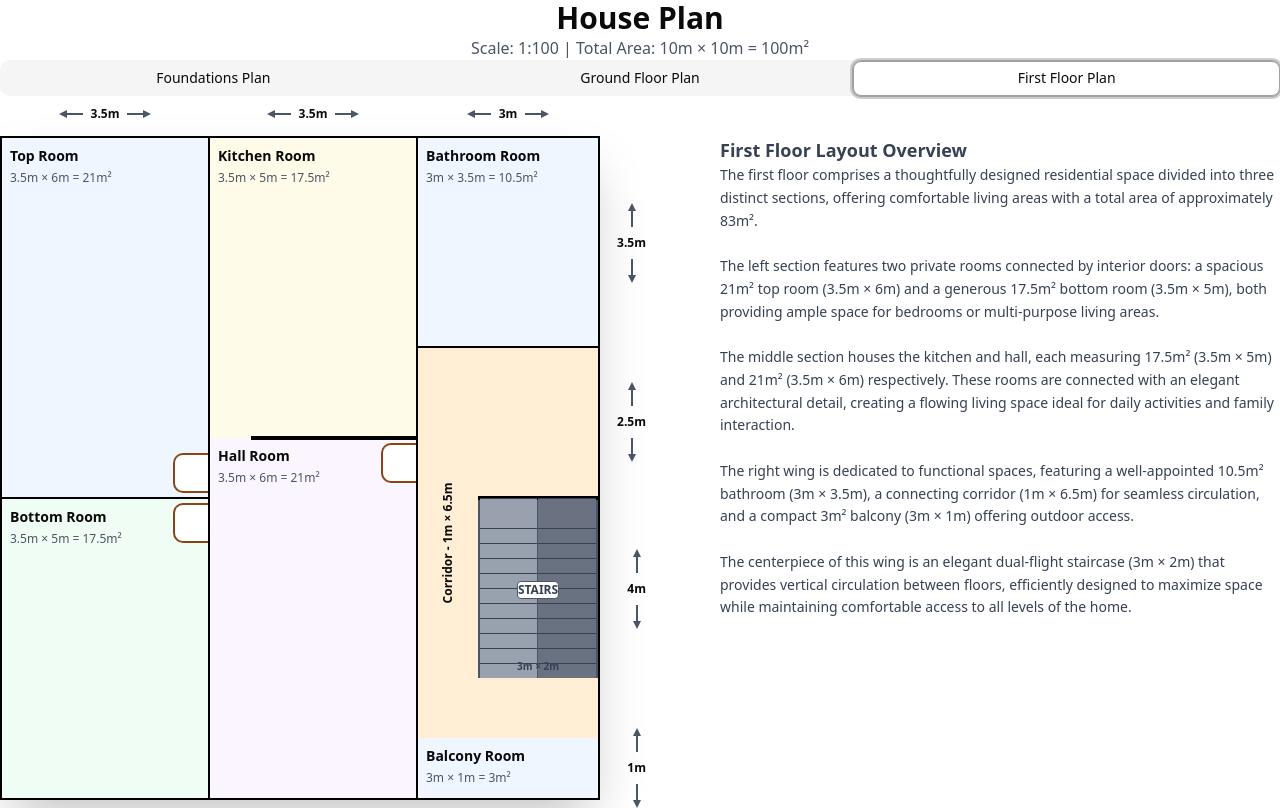
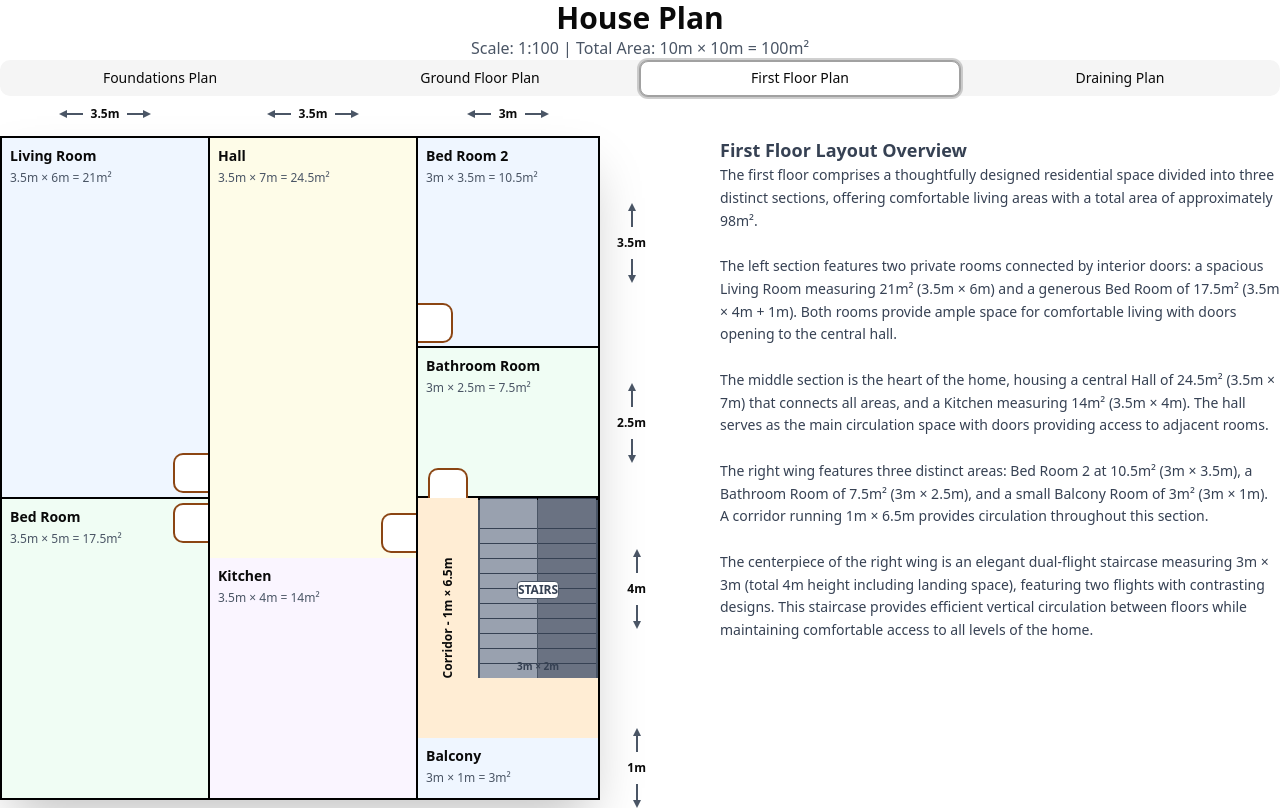
Before and after one commit to abdeldjalile-lafkir/house-plan, a Next.js app: page / in a window 1280 px wide. Both pictures are taken after a click on the tab "First Floor Plan". Built offline with nearby package versions, Linux system fonts and the light colour scheme.

Commit message:
draining plan

```diff
--- a/src/app/page.tsx
+++ b/src/app/page.tsx
@@ -1,5 +1,10 @@
 import { Tabs, TabsContent, TabsList, TabsTrigger } from "@/components/ui/tabs";
-import { Foundation, GroundFloor, FirstFloor } from "@/components/plans";
+import {
+  Foundation,
+  GroundFloor,
+  FirstFloor,
+  Draining,
+} from "@/components/plans";
 
 export default function Home() {
   return (
@@ -15,10 +20,11 @@ export default function Home() {
         defaultValue="foundation"
         className="mx-auto flex flex-col items-center justify-center gap-y-10"
       >
-        <TabsList className="grid w-full grid-cols-3">
+        <TabsList className="w-full min-w-2xl flex items-center justify-around my-4">
           <TabsTrigger value="foundation">Foundations Plan</TabsTrigger>
           <TabsTrigger value="ground-floor">Ground Floor Plan</TabsTrigger>
           <TabsTrigger value="first-floor">First Floor Plan</TabsTrigger>
+          <TabsTrigger value="draining">Draining Plan</TabsTrigger>
         </TabsList>
         <TabsContent value="foundation">
           <Foundation />
@@ -29,6 +35,9 @@ export default function Home() {
         <TabsContent value="first-floor">
           <FirstFloor />
         </TabsContent>
+        <TabsContent value="draining">
+          <Draining />
+        </TabsContent>
       </Tabs>
     </div>
   );
--- /dev/null
+++ b/src/components/plans/Draining.tsx
@@ -0,0 +1,166 @@
+import React from "react";
+import { DrainingPipe } from "@/components/shared";
+
+function Draining() {
+  return (
+    <div className="flex items-start justify-between gap-x-10">
+      <GroundFloor />
+      <FirstFloor />
+    </div>
+  );
+}
+
+export default Draining;
+
+function GroundFloor() {
+  return (
+    <div className="flex gap-x-30">
+      <div className="w-150 h-151 border-black border-2 relative bg-white shadow-2xl">
+        {/* Top Section */}
+        <div className="w-full h-52.5 border-black border-b-2 relative bg-gray-50"></div>
+
+        {/* Bottom Section */}
+        <div className="w-full h-97.5 flex relative">
+          {/* Left partition 1 */}
+          <div className="w-52.5 h-full border-r-2 border-black bg-gray-50"></div>
+
+          {/* Left partition 2 */}
+          <div className="w-52.5 h-full border-r-2 border-black bg-gray-50"></div>
+
+          {/* Right Wing */}
+          <div className="w-45 h-full relative flex">
+            {/* Right corridor */}
+            <div className="w-15 h-full relative bg-gray-50"></div>
+
+            {/* Right rooms */}
+            <div className="w-30 h-full relative flex flex-col">
+              {/* Upper room */}
+              <div className="w-30 h-37.5 relative bg-gray-50 border-b border-black border-l-2">
+                <DrainingPipe.PipeJunction
+                  type="primary"
+                  position="top-[30px] right-[30px]"
+                />
+                <DrainingPipe.PrimaryVerticalPipe
+                  length={60}
+                  position="top-[45px] bottom-[45px] right-[30px]"
+                />
+                <DrainingPipe.PipeJunction
+                  type="primary"
+                  position="bottom-[30px] right-[30px]"
+                />
+                <DrainingPipe.PrimaryVerticalPipe
+                  length={300}
+                  position="top-[122.5px] right-[30px]"
+                />
+              </div>
+
+              {/* Middle room */}
+              <div className="w-30 h-45 relative border-t border-black bg-gray-50"></div>
+
+              {/* Lower room */}
+              <div className="w-30 h-15 bg-gray-50"></div>
+            </div>
+          </div>
+        </div>
+      </div>
+    </div>
+  );
+}
+
+function FirstFloor() {
+  return (
+    <div className="flex gap-x-30">
+      <div className="w-150 h-166 flex border-black border-2 relative bg-white shadow-2xl">
+        {/* Left Section */}
+        <div className="w-52.5 h-full flex flex-col border-black border-r-2 relative">
+          <div className="relative bg-gray-50 w-full h-90 border-b border-black"></div>
+          <div className="relative bg-gray-50 w-full h-75 border-t border-black"></div>
+        </div>
+
+        {/* Middle Section */}
+        <div className="w-52.5 h-full border-black border-r-2 relative">
+          <div className="relative bg-gray-50 w-full h-105 border-b-2"></div>
+          <div className="relative bg-gray-50 w-full h-60">
+            <DrainingPipe.PipeJunction
+              type="primary"
+              position="bottom-[5px] right-[30px]"
+            />
+            <DrainingPipe.PrimaryHorizontalPipe
+              length={115}
+              position="bottom-[5px] left-[45px] right-[50px]"
+            />
+            <DrainingPipe.PipeJunction
+              type="primary"
+              position="bottom-[5px] left-[30px]"
+            />
+            <DrainingPipe.PrimaryHorizontalPipe
+              length={185}
+              position="bottom-[5px] -right-[160px]"
+            />
+          </div>
+        </div>
+
+        {/* Right Section */}
+        <div className="flex flex-col w-45 h-full relative">
+          {/* Top room */}
+          <div className="relative bg-gray-50 w-full h-52.5 border-b-2 border-black"></div>
+
+          {/* Second room */}
+          <div className="relative bg-gray-50 w-full h-37.5 border-b-2 border-black">
+            <DrainingPipe.PipeJunction
+              type="primary"
+              position="top-[20px] left-[30px]"
+            />
+            <DrainingPipe.PrimaryHorizontalPipe
+              length={100}
+              position="top-[20px] left-[50px] right-[45px]"
+            />
+            <DrainingPipe.PipeJunction
+              type="primary"
+              position="top-[20px] right-[5px]"
+            />
+            <DrainingPipe.PrimaryVerticalPipe
+              length={75}
+              position="top-[35px] bottom-[45px] right-[5px]"
+            />
+            <DrainingPipe.PipeJunction
+              type="primary"
+              position="bottom-[20px] right-[5px]"
+            />
+            <DrainingPipe.PrimaryVerticalPipe
+              length={300}
+              position="top-[130px] right-[5px]"
+            />
+          </div>
+
+          {/* Bottom area with corridor */}
+          <div className="w-full relative flex">
+            {/* Corridor */}
+            <div className="w-15 h-full relative bg-gray-50"></div>
+
+            {/* Staircase area */}
+            <div className="w-30 h-full relative flex flex-col">
+              {/* Staircase room */}
+              <div className="w-30 h-45 relative border-black bg-gray-50"></div>
+
+              {/* Space before staircase */}
+              <div className="w-30 h-15 bg-gray-50"></div>
+            </div>
+          </div>
+
+          {/* Bottom room */}
+          <div className="relative bg-gray-50 w-full h-15">
+            <DrainingPipe.PipeJunction
+              type="primary"
+              position="bottom-[5px] right-[5px]"
+            />
+            <DrainingPipe.PrimaryVerticalPipe
+              length={50}
+              position="top-[58px] bottom-[45px] right-[5px]"
+            />
+          </div>
+        </div>
+      </div>
+    </div>
+  );
+}
--- a/src/components/plans/FirstFloor.tsx
+++ b/src/components/plans/FirstFloor.tsx
@@ -9,7 +9,7 @@ function FirstFloor() {
         <div className="w-52.5 h-full flex flex-col border-black border-r-2 relative">
           <div className="relative">
             <Room
-              title="Top Room"
+              title="Living Room"
               dimensions="3.5m × 6m = 21m²"
               bgColor="bg-blue-50"
               className="w-full h-90 border-b border-black"
@@ -18,7 +18,7 @@ function FirstFloor() {
           </div>
           <div className="relative">
             <Room
-              title="Bottom Room"
+              title="Bed Room"
               dimensions="3.5m × 5m = 17.5m²"
               bgColor="bg-green-50"
               className="w-full h-75 border-t border-black"
@@ -38,40 +38,56 @@ function FirstFloor() {
           />
         </div>
 
-        {/* Middle Section - Kitchen and Hall */}
+        {/* Middle Section - Hall and Kitchen */}
         <div className="w-52.5 h-full border-black border-r-2 relative">
           <div className="relative">
             <Room
-              title="Kitchen Room"
-              dimensions="3.5m × 5m = 17.5m²"
+              title="Hall"
+              dimensions="3.5m × 7m = 24.5m²"
               bgColor="bg-yellow-50"
-              className="w-full h-75 border-black relative before:content-[''] before:absolute before:bottom-0 before:right-0 before:w-[80%] before:h-0 before:border-b-2 before:border-black"
+              className="w-full h-105 relative"
             />
+            <Door position="bottom-[5px]" orientation="right" />
           </div>
           <div className="relative">
             <Room
-              title="Hall Room"
-              dimensions="3.5m × 6m = 21m²"
+              title="Kitchen"
+              dimensions="3.5m × 4m = 14m²"
               bgColor="bg-purple-50"
-              className="w-full h-90 border-black relative before:content-[''] before:absolute before:top-0 before:right-0 before:w-[80%] before:h-0 before:border-t-2 before:border-black"
+              className="w-full h-60 relative"
             />
-            <Door position="top-[5px]" orientation="right" />
           </div>
           <Measurement value="3.5m" position="-top-8 left-0 right-0" />
         </div>
 
         {/* Right Section - Bathroom and Staircase */}
         <div className="flex flex-col w-45 h-full relative">
+          {/* Bedroom Room */}
+          <div className="relative">
+            <Room
+              title="Bed Room 2"
+              dimensions="3m × 3.5m = 10.5m²"
+              bgColor="bg-blue-50"
+              className="w-full h-52.5 border-b-2 border-black"
+            />
+            <Door position="" orientation="left" />
+            <Measurement
+              value="3.5m"
+              position="-right-12 top-0 bottom-0"
+              orientation="vertical"
+            />
+          </div>
           {/* Bathroom Room */}
           <div className="relative">
             <Room
               title="Bathroom Room"
-              dimensions="3m × 3.5m = 10.5m²"
-              bgColor="bg-blue-50"
-              className="w-full h-52.5 border-b-2 border-black"
+              dimensions="3m × 2.5m = 7.5m²"
+              bgColor="bg-green-50"
+              className="w-full h-37.5 border-b-2 border-black"
             />
+            <Door position="" orientation="bottom" />
             <Measurement
-              value="3.5m"
+              value="2.5m"
               position="-right-12 top-0 bottom-0"
               orientation="vertical"
             />
@@ -88,20 +104,6 @@ function FirstFloor() {
               </div>
             </div>
             <div className="w-30 h-full relative border-0 flex flex-col">
-              <div className="w-30 h-37.5 relative bg-purple-50 border-b-2 border-black">
-                <Room
-                  title=""
-                  dimensions=""
-                  bgColor="bg-orange-100"
-                  className="w-full h-full"
-                />
-                <Measurement
-                  value="2.5m"
-                  position="-right-12 top-0 bottom-0"
-                  orientation="vertical"
-                />
-              </div>
-
               {/* Staircase Area */}
               <div className="w-30 h-45 relative border-t-2 border-black bg-gray-200">
                 {/* Staircase */}
@@ -149,7 +151,7 @@ function FirstFloor() {
           {/* Balcony Room */}
           <div className="relative">
             <Room
-              title="Balcony Room"
+              title="Balcony"
               dimensions="3m × 1m = 3m²"
               bgColor="bg-blue-50"
               className="w-full h-15"
@@ -172,31 +174,32 @@ function FirstFloor() {
           </strong>
           The first floor comprises a thoughtfully designed residential space
           divided into three distinct sections, offering comfortable living
-          areas with a total area of approximately 83m².
+          areas with a total area of approximately 98m².
           <br />
           <br />
           The left section features two private rooms connected by interior
-          doors: a spacious 21m² top room (3.5m × 6m) and a generous 17.5m²
-          bottom room (3.5m × 5m), both providing ample space for bedrooms or
-          multi-purpose living areas.
+          doors: a spacious Living Room measuring 21m² (3.5m × 6m) and a
+          generous Bed Room of 17.5m² (3.5m × 4m + 1m). Both rooms provide ample
+          space for comfortable living with doors opening to the central hall.
           <br />
           <br />
-          The middle section houses the kitchen and hall, each measuring 17.5m²
-          (3.5m × 5m) and 21m² (3.5m × 6m) respectively. These rooms are
-          connected with an elegant architectural detail, creating a flowing
-          living space ideal for daily activities and family interaction.
+          The middle section is the heart of the home, housing a central Hall of
+          24.5m² (3.5m × 7m) that connects all areas, and a Kitchen measuring
+          14m² (3.5m × 4m). The hall serves as the main circulation space with
+          doors providing access to adjacent rooms.
           <br />
           <br />
-          The right wing is dedicated to functional spaces, featuring a
-          well-appointed 10.5m² bathroom (3m × 3.5m), a connecting corridor (1m
-          × 6.5m) for seamless circulation, and a compact 3m² balcony (3m × 1m)
-          offering outdoor access.
+          The right wing features three distinct areas: Bed Room 2 at 10.5m² (3m
+          × 3.5m), a Bathroom Room of 7.5m² (3m × 2.5m), and a small Balcony
+          Room of 3m² (3m × 1m). A corridor running 1m × 6.5m provides
+          circulation throughout this section.
           <br />
           <br />
-          The centerpiece of this wing is an elegant dual-flight staircase (3m ×
-          2m) that provides vertical circulation between floors, efficiently
-          designed to maximize space while maintaining comfortable access to all
-          levels of the home.
+          The centerpiece of the right wing is an elegant dual-flight staircase
+          measuring 3m × 3m (total 4m height including landing space), featuring
+          two flights with contrasting designs. This staircase provides
+          efficient vertical circulation between floors while maintaining
+          comfortable access to all levels of the home.
         </p>
       </div>
     </div>
--- a/src/components/plans/GroundFloor.tsx
+++ b/src/components/plans/GroundFloor.tsx
@@ -8,7 +8,7 @@ function GroundFloor() {
         {/* Top Section - Main Room */}
         <div className="w-full h-52.5 border-black border-b-2 relative">
           <Room
-            title="Main Room"
+            title="Guests Room"
             dimensions="10m × 3.5m = 35m²"
             bgColor="bg-blue-50"
             className="w-full h-full"
--- a/src/components/plans/index.ts
+++ b/src/components/plans/index.ts
@@ -1,5 +1,6 @@
 import Foundation from "@/components/plans/Foundation";
 import GroundFloor from "@/components/plans/GroundFloor";
 import FirstFloor from "@/components/plans/FirstFloor";
+import Draining from "@/components/plans/Draining";
 
-export { Foundation, GroundFloor, FirstFloor };
+export { Foundation, GroundFloor, FirstFloor, Draining };
--- /dev/null
+++ b/src/components/shared/DrainingPipe.tsx
@@ -0,0 +1,111 @@
+import React from "react";
+
+interface PipeProps {
+  length: number;
+  position?: string;
+  className?: string;
+}
+
+const PrimaryVerticalPipe = ({
+  length,
+  position = "",
+  className = "",
+}: PipeProps) => {
+  return (
+    <div
+      className={`absolute ${position} ${className} z-10`}
+      style={{ width: "12px", height: `${length}px` }}
+    >
+      <div className="w-full h-full bg-gray-800 border-2 border-gray-900 relative">
+        {/* Inner highlight to show depth */}
+        <div className="absolute inset-0.5 bg-linear-to-r from-gray-700 via-gray-600 to-gray-700"></div>
+      </div>
+    </div>
+  );
+};
+
+const SecondaryVerticalPipe = ({
+  length,
+  position = "",
+  className = "",
+}: PipeProps) => {
+  return (
+    <div
+      className={`absolute ${position} ${className} z-10`}
+      style={{ width: "8px", height: `${length}px` }}
+    >
+      <div className="w-full h-full bg-gray-600 border border-gray-700 relative">
+        <div className="absolute inset-0.5 bg-linear-to-r from-gray-500 via-gray-400 to-gray-500"></div>
+      </div>
+    </div>
+  );
+};
+
+const PrimaryHorizontalPipe = ({
+  length,
+  position = "",
+  className = "",
+}: PipeProps) => {
+  return (
+    <div
+      className={`absolute ${position} ${className} z-10`}
+      style={{ width: `${length}px`, height: "12px" }}
+    >
+      <div className="w-full h-full bg-gray-800 border-2 border-gray-900 relative">
+        <div className="absolute inset-0.5 bg-linear-to-b from-gray-700 via-gray-600 to-gray-700"></div>
+      </div>
+    </div>
+  );
+};
+
+const SecondaryHorizontalPipe = ({
+  length,
+  position = "",
+  className = "",
+}: PipeProps) => {
+  return (
+    <div
+      className={`absolute ${position} ${className} z-10`}
+      style={{ width: `${length}px`, height: "8px" }}
+    >
+      <div className="w-full h-full bg-gray-600 border border-gray-700 relative">
+        <div className="absolute inset-0.5 bg-linear-to-b from-gray-500 via-gray-400 to-gray-500"></div>
+      </div>
+    </div>
+  );
+};
+
+interface PipeJunctionProps {
+  type: "primary" | "secondary";
+  position?: string;
+  className?: string;
+}
+
+const PipeJunction = ({
+  type,
+  position = "",
+  className = "",
+}: PipeJunctionProps) => {
+  const size = type === "primary" ? "12px" : "8px";
+  const bgColor = type === "primary" ? "bg-gray-800" : "bg-gray-600";
+  const borderColor =
+    type === "primary" ? "border-gray-900" : "border-gray-700";
+  const borderWidth = type === "primary" ? "border-2" : "border";
+
+  return (
+    <div
+      className={`absolute ${position} ${className} z-10 rounded-full ${bgColor} ${borderColor} ${borderWidth}`}
+      style={{ width: size, height: size }}
+    >
+      <div className="absolute inset-0.5 rounded-full bg-gradient-radial from-gray-500 to-gray-700"></div>
+    </div>
+  );
+};
+
+export {
+  PipeJunction,
+  PrimaryVerticalPipe,
+  SecondaryVerticalPipe,
+  PrimaryHorizontalPipe,
+  SecondaryHorizontalPipe,
+};
--- a/src/components/shared/index.ts
+++ b/src/components/shared/index.ts
@@ -3,4 +3,6 @@ import Room from "@/components/shared/Room";
 import Door from "@/components/shared/Door";
 import StairFlight from "@/components/shared/Stair";
 
-export { Door, Measurement, Room, StairFlight };
+import * as DrainingPipe from "@/components/shared/DrainingPipe";
+
+export { Door, Measurement, Room, StairFlight, DrainingPipe };
```
Also changed, not shown: 1 other file (tests, documents, lock files or other folders).
